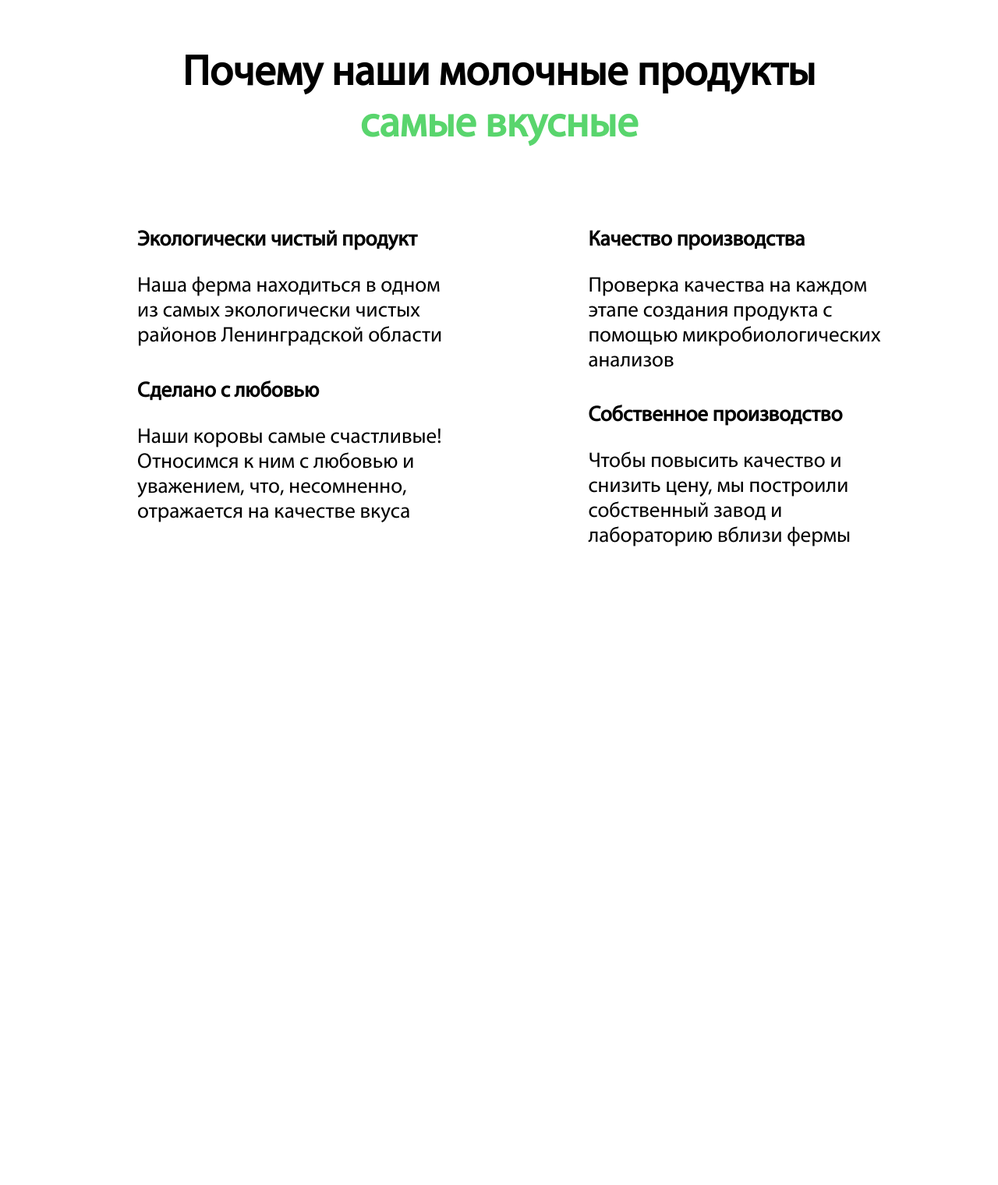
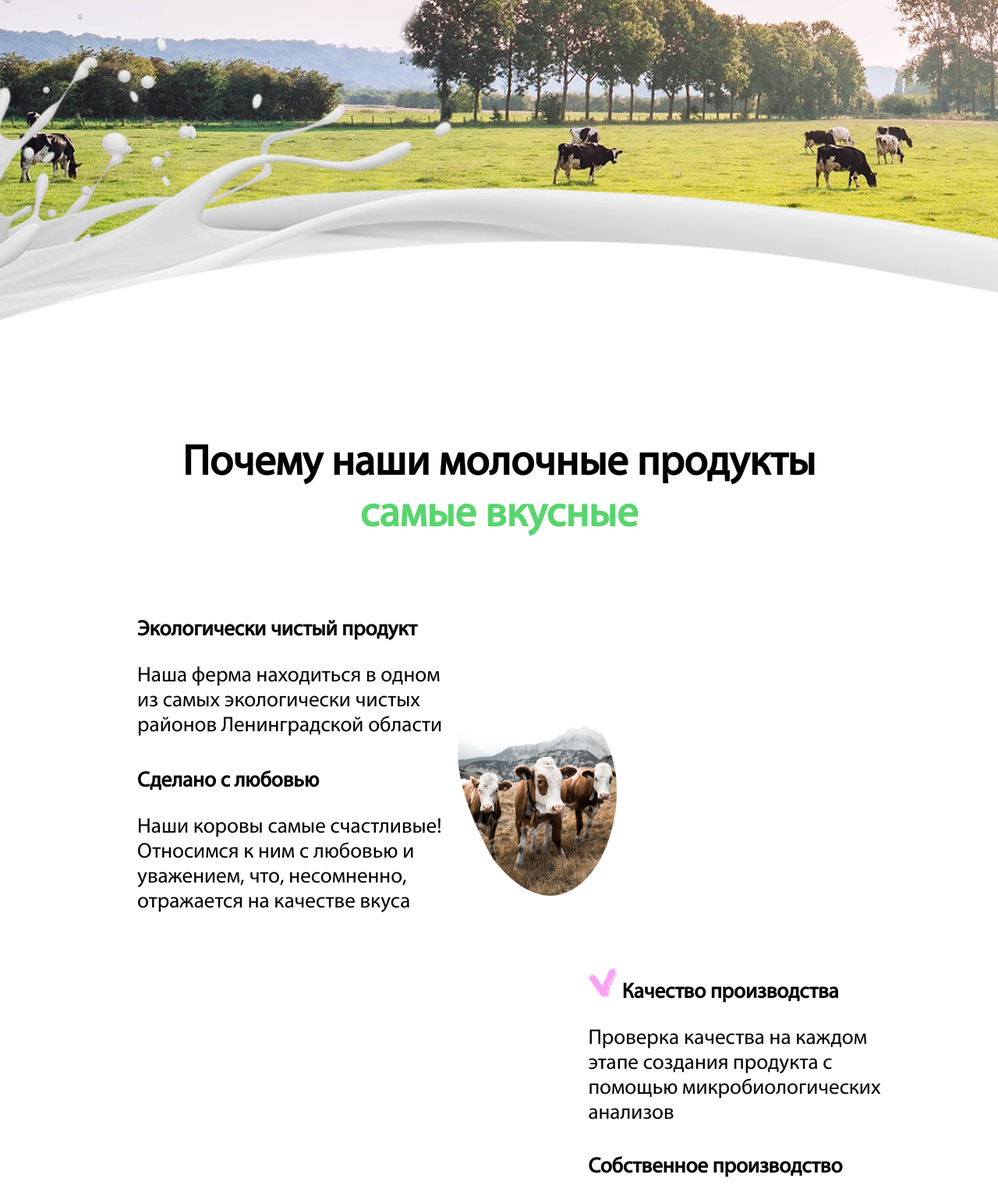
Before and after one commit to AleksandrMishinn/MooMilk-PHP, a PHP site: page / in a window 1280 px wide. Shown: the part 701-2221 px from the top of the page at 78% size. Before the commit the page ends 1402 px from the top, so only its background shows below. Run offline with PHP 8.4, Linux system fonts and the light colour scheme.

Commit message:
Img + why-we block

```diff
--- a/css/style.css
+++ b/css/style.css
@@ -24,9 +24,9 @@ h2 {
 }
 
 .top-block {
-  background-image: url(../images/bg1.png);
+  background-image: url(../images/bg2.png);
   background-size: cover;
-  height: 700px;
+  height: 1200px;
   font-size: 120%;
 }
 
@@ -113,7 +113,7 @@ h2 {
 }
 
 .why-we .center-column {
-/* height: 2%; */
+
 }
 
 .why-we .right-column {
--- a/index.html
+++ b/index.html
@@ -68,12 +68,12 @@
           отражается на качестве вкуса</p>
       </div>
 
-      <!-- <div class="center-column">
-        <img src="images/happy cows.jpg" width="3%" alt="счастливые коровы">
-      </div> -->
+      <div class="center-column">
+        <img src="images/happy cows.png" width="40%" alt="счастливые коровы">
+      </div>
 
       <div class="right-column">
-        <p class="text-title">Качество производства</p>
+        <p class="text-title"> <img src="images/checkbox.png" width="10%" alt="checkbox"> Качество производства</p>
         <p class="normal-text">Проверка качества на каждом<br>
           этапе создания продукта с<br>
           помощью микробиологических<br>
```
Also changed, not shown: .gitignore.txt, images/bg1.png (added), images/bg2.png (added), images/checkbox.png (added), images/happy cows.png (added), images/logo.png (added).
